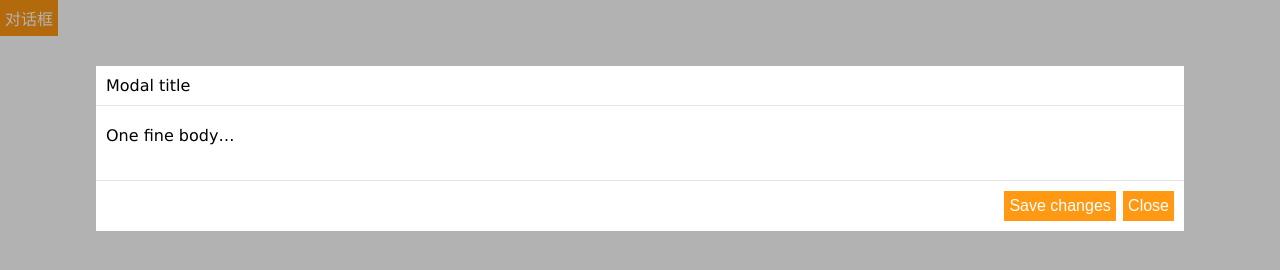
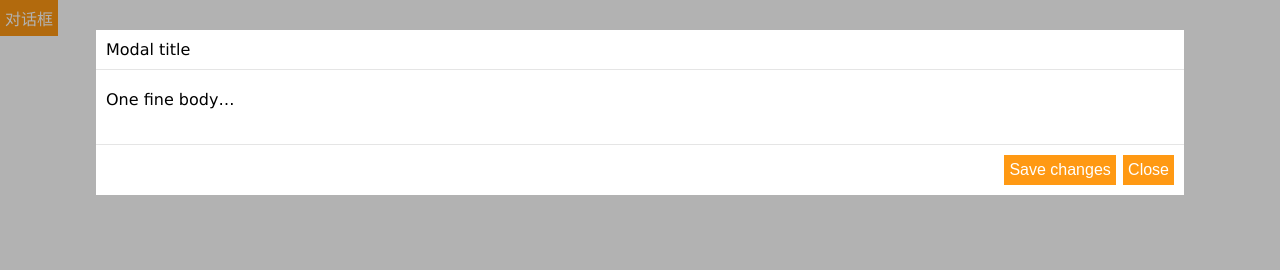
Before and after one commit to udbmnm/Draenor, a website: page demo/dialog.html in a window 1280 px wide. Both pictures are taken after a click on the button "对话框". Drawn offline with Linux system fonts and the light colour scheme; files whose address does not match are found by name.

Commit message:
更新css
更新css

```diff
--- a/style/draenor.css
+++ b/style/draenor.css
@@ -4,12 +4,13 @@ html, body, form, fieldset, p, div, h1, h2, h3, h4, h5, h6 {-webkit-text-size-ad
 	bottom: auto;
     display: block;
     left: auto;
-    position: relative;
+    position:absolute;
     right: auto;
-    top: auto;
+    top: 0px;
     z-index: ;
     overflow-x: auto;
-    z-index: 1050;
+    z-index: 9999;
+    width: 100%;
 }
 .modal .modal-dialog{
 	left: auto;
@@ -55,7 +56,7 @@ html, body, form, fieldset, p, div, h1, h2, h3, h4, h5, h6 {-webkit-text-size-ad
     position: fixed;
     right: 0;
     top: 0;
-    z-index: 1030;
+    z-index: 9998;
     transition: opacity 0.15s linear 0s;
 }
 .modal .modal-dialog{
```
